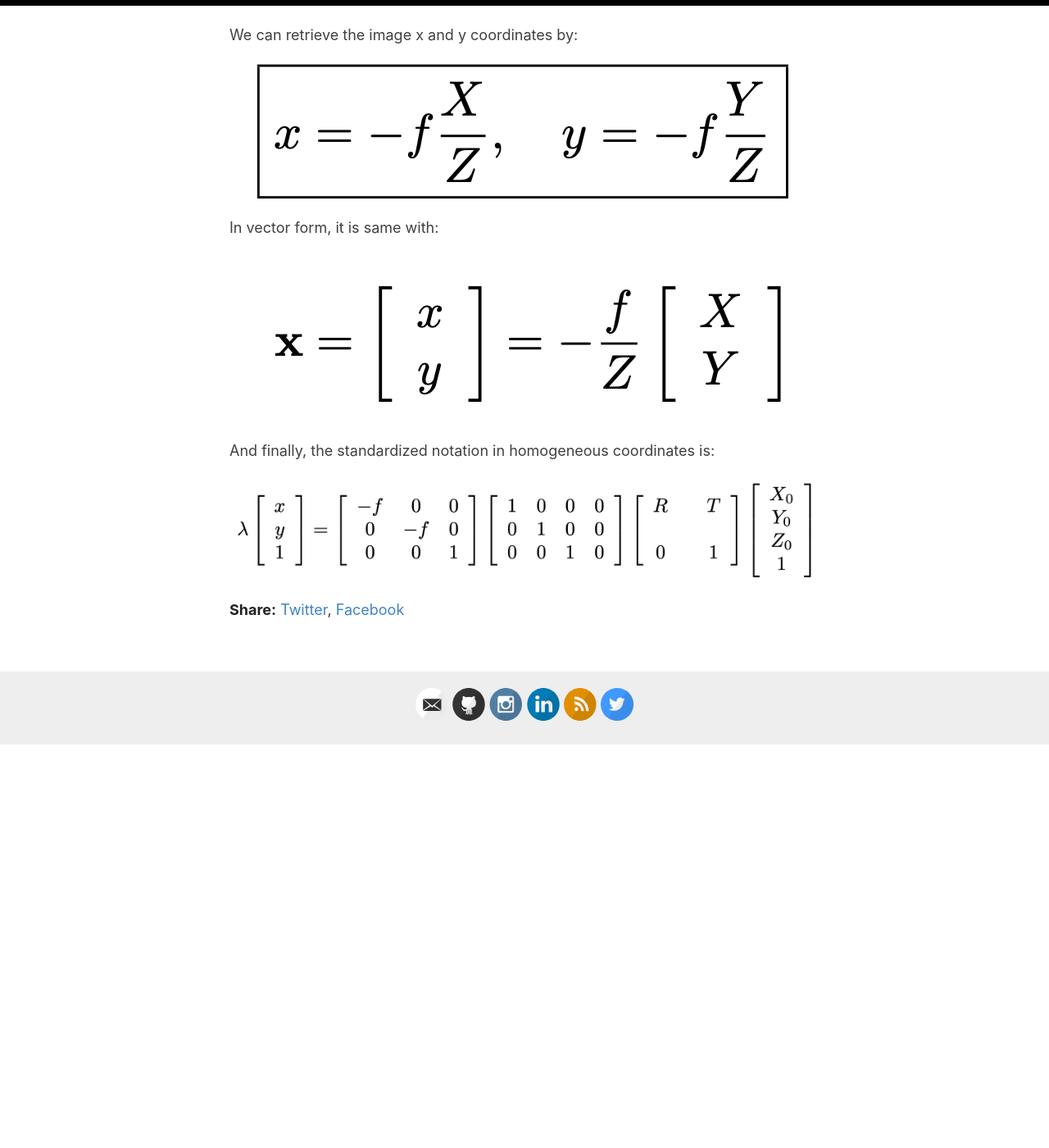
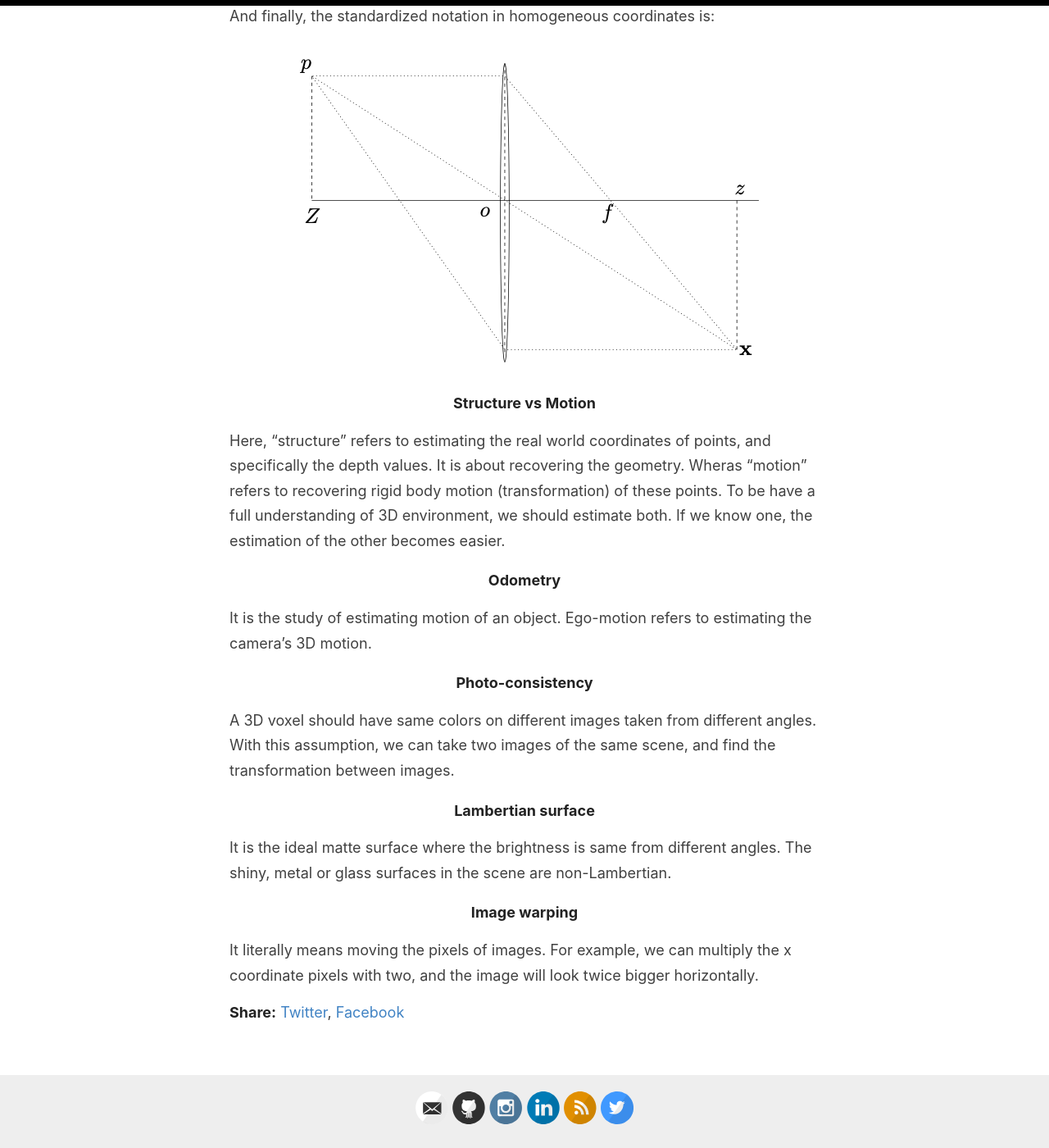
Before and after one commit to evinpinar/evinpinar.github.io, a Jekyll site: the page built from _posts/2019-11-29-paper-review1.md, in a window 1280 px wide and 1400 px high, scrolled down 2525 px. Shown: the whole window at 82% size. Built offline with Jekyll 4.4.1, drawn with Linux system fonts in a browser that asks for light colours; comment, search, counter and statistics services are not loaded; before the commit the page ends 3434 px from its top, so only the background shows below that.

Commit message:
paper review concepts

```diff
--- a/_posts/2019-11-29-paper-review1.md
+++ b/_posts/2019-11-29-paper-review1.md
@@ -23,32 +23,55 @@ Following this question, the research in depth estimation from RGB images is div
 
 There are some ideas and keywords that occur in the literature that we should be aware of first. These concepts would be familiar to you if you have taken a Multi-View Geometry course. Otherwise, I will try to explain in very simple and clear way.
 
-### Rigid Body Motion
+#### Rigid Body Motion
 
 The motion in 3D space is formalised by Euclid, hence the "Euclidean coordinates" usually refers to 3D coordinates that concern us in real life. Here, we can define the motions of rigid objects as rotation and translation.
 
-<img src="/images/paper_review1/se3.png" height="100">
+<img src="/images/paper_review1/se3.png" height="75">
 
 We can apply this matrix to any 3D point to get the new coordinates of point after a motion.
 
-<img src="/images/paper_review1/xvec.png" height="50">
+<img src="/images/paper_review1/xvec.png" height="20">
 
-<img src="/images/paper_review1/rbd1.png" height="50">
+<img src="/images/paper_review1/rbd1.png" height="30">
 
-### Perspective Projection
+#### Perspective Projection
 
 The study of projecting the 3D points to 2D images taken with a camera is "perspective projection". For such a pin-hole thin lense camera model with a focal length f:
 
-![](/images/paper_review1/focal.png "focal1")
+<img src="/images/paper_review1/focal.png" height="150">
 
 We can retrieve the image x and y coordinates by:
 
-![](/images/paper_review1/focal2.png "focal2")
+<img src="/images/paper_review1/focal2.png" height="100">
 
 In vector form, it is same with:
 
-![](/images/paper_review1/focal3.png "focal3")
+<img src="/images/paper_review1/focal3.png" height="100">
 
 And finally, the standardized notation in homogeneous coordinates is:
 
-![](/images/paper_review1/focal4.png "focal4")
+<img src="/images/paper_review1/focal.png" >
+
+
+#### Structure vs Motion
+
+Here, "structure" refers to estimating the real world coordinates of points, and specifically the depth values. It is about recovering the geometry. Wheras "motion" refers to recovering rigid body motion (transformation) of these points. To be have a full understanding of 3D environment, we should estimate both. If we know one, the estimation of the other becomes easier.
+
+
+#### Odometry
+
+It is the study of estimating motion of an object. Ego-motion refers to estimating the camera's 3D motion.
+
+#### Photo-consistency
+
+A 3D voxel should have same colors on different images taken from different angles. With this assumption, we can take two images of the same scene, and find the transformation between images.
+
+
+#### Lambertian surface
+
+It is the ideal matte surface where the brightness is same from different angles. The shiny, metal or glass surfaces in the scene are non-Lambertian.
+
+#### Image warping
+
+It literally means moving the pixels of images. For example, we can multiply the x coordinate pixels with two, and the image will look twice bigger horizontally.
```
